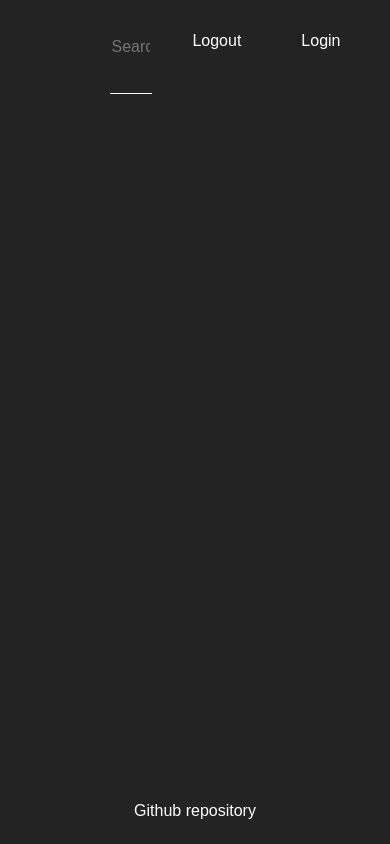
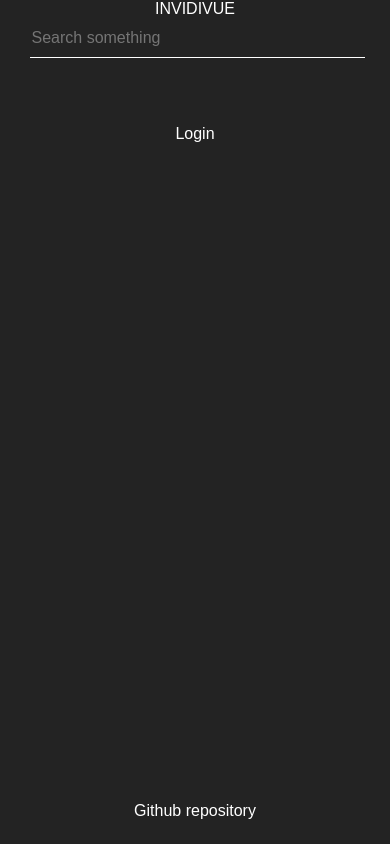
Before and after one commit to 89Q12/invidivue, a Vue app in the folder frontend/: page / in a window 390 px wide. Built offline with nearby package versions, Linux system fonts and the light colour scheme; what @oruga-ui/oruga-next would draw is missing.

Commit message:
Adjusted nav css and added class for nav div

```diff
--- a/frontend/src/components/Header.vue
+++ b/frontend/src/components/Header.vue
@@ -1,14 +1,16 @@
 <template>
 	<header>
 		<nav>
-			<router-link to="/" class="menu-item-invidivue">INVIDIVUE</router-link>
-			<div class="menu-item-search search">
+			<div class="start">
+				<router-link to="/">INVIDIVUE</router-link>
+			</div>
+			<div class="menu-item-search">
 				<input class="searchBar" placeholder="Search something" />
 			</div>
-			<div>
+			<div v-show="false">
 				<router-link to="/" class="menu-item-top" @click="store.dispatch('logout')">Logout</router-link>
 			</div>
-			<div>
+			<div class="end">
 				<router-link to="/signin" class="menu-item-top">Login</router-link>
 			</div>
 		</nav>
@@ -45,30 +47,41 @@ a {
 	border: none;
 	border-bottom: 1px solid;
 
-	width: 90%;
+	width: 100%;
 }
 .searchBar:focus {
 	outline: none;
 }
-div .search {
-	width: 20%;
-}
+
 nav {
 	height: 100%;
 	display: flex;
+	flex-flow: row wrap;
+	align-items: center;
+	justify-content: center;
+}
+nav div {
+	width: 33.33%;
+}
+nav .end {
+	display: flex;
+	flex-direction: row;
+	justify-content: flex-end;
+	align-items: center;
+}
+nav .start {
+	display: flex;
+	flex-direction: row;
+	justify-content: flex-start;
 	align-items: center;
 }
 
 nav .menu-item {
 	color: blue($color: #000000);
 	padding: 10px 40px;
-	position: relative;
 
 	text-align: center;
 	border-bottom: 3px solid transparent;
-
-	display: flex;
-	transition: 400ms;
 }
 
 nav .menu-item.active,
@@ -84,13 +97,9 @@ nav .menu-item a {
 
 nav .menu-item-top {
 	color: blue($color: #000000);
-	padding: 10px 30px;
 	position: relative;
 	text-align: center;
 	border-bottom: 3px solid transparent;
-	display: flex;
-	transition: 400ms;
-	margin-left: auto;
 }
 nav .menu-item-search {
 	color: blue($color: #000000);
@@ -98,29 +107,6 @@ nav .menu-item-search {
 	position: relative;
 	text-align: center;
 	border-bottom: 3px solid transparent;
-	display: flex;
-	margin: auto;
-}
-nav .menu-item-invidivue {
-	color: blue($color: #000000);
-	font-size: 100%;
-	font-weight: bold;
-}
-
-nav .menu-item-logout {
-	color: #ffffff;
-	background-color: #ffffff00;
-	padding: 10px 30px;
-	position: relative;
-	text-align: center;
-	border: 0px solid transparent;
-	display: flex;
-	transition: 400ms;
-
-	nav .menu-item-logout.active,
-	nav .menu-item-logout:hover {
-		background-color: #000000;
-	}
 }
 
 nav .menu-item-top.active,
@@ -132,17 +118,17 @@ nav .menu-item-top a {
 	color: inherit;
 	text-decoration: none;
 }
-@media screen and (max-width: 600px) {
+@media screen and (max-width: 650px) {
 	nav {
 		height: 100%;
 		width: 100%;
 		display: flex;
+		justify-content: center;
 	}
 	nav .menu-item-top {
 		color: blue($color: #000000);
 		position: relative;
 		text-align: center;
-		display: flex;
 	}
 	nav .menu-item-search {
 		color: blue($color: #000000);
@@ -150,12 +136,20 @@ nav .menu-item-top a {
 		position: relative;
 		text-align: center;
 		border-bottom: 3px solid transparent;
-		display: flex;
 		width: 100%;
 		height: 100%;
 	}
-	nav .menu-item-invidivue {
-		visibility: hidden;
+	nav .end {
+		display: flex;
+		flex-direction: row;
+		justify-content: center;
+		align-items: center;
+	}
+	nav .start {
+		display: flex;
+		flex-direction: row;
+		justify-content: center;
+		align-items: center;
 	}
 }
 </style>
```
